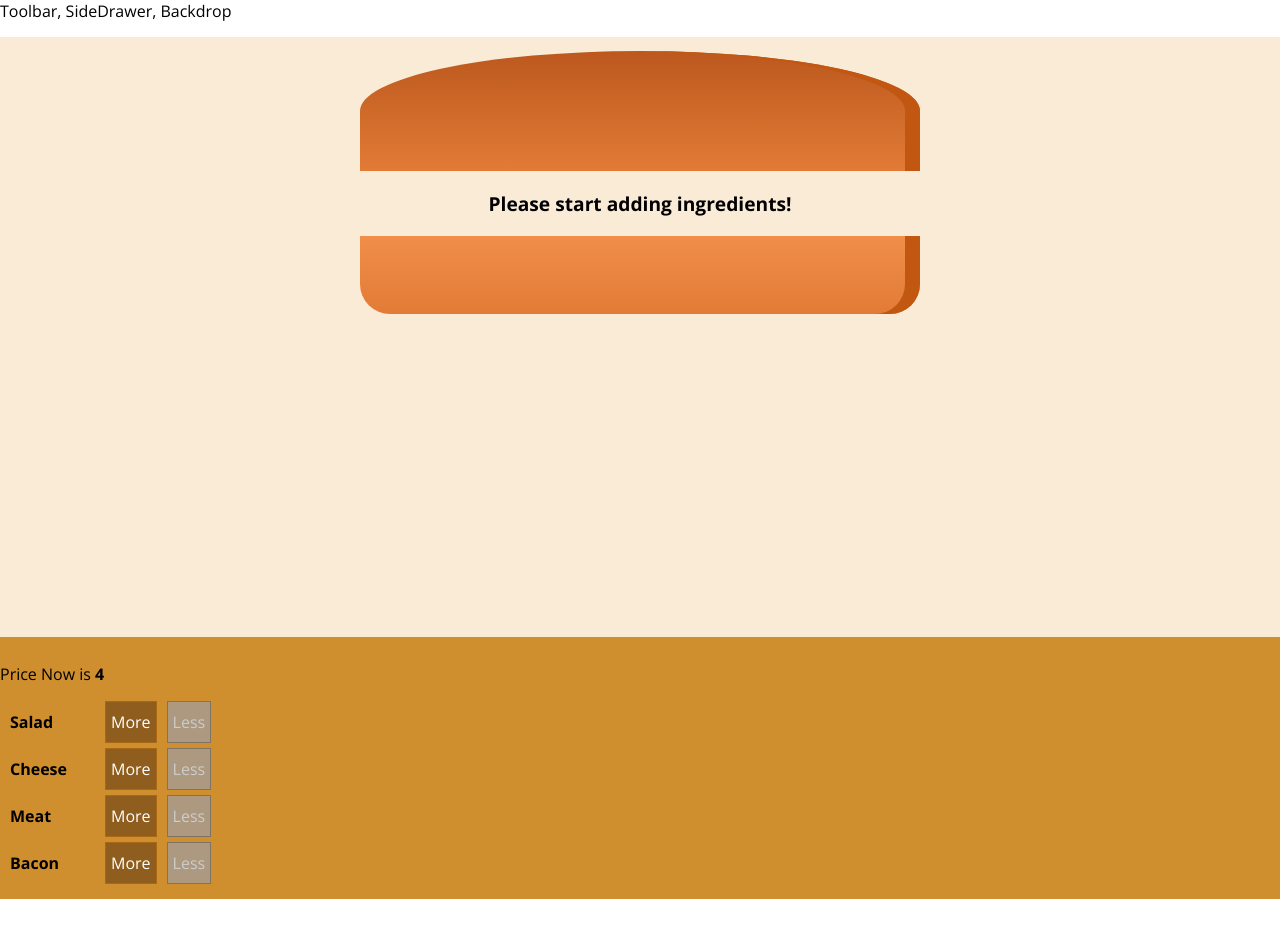
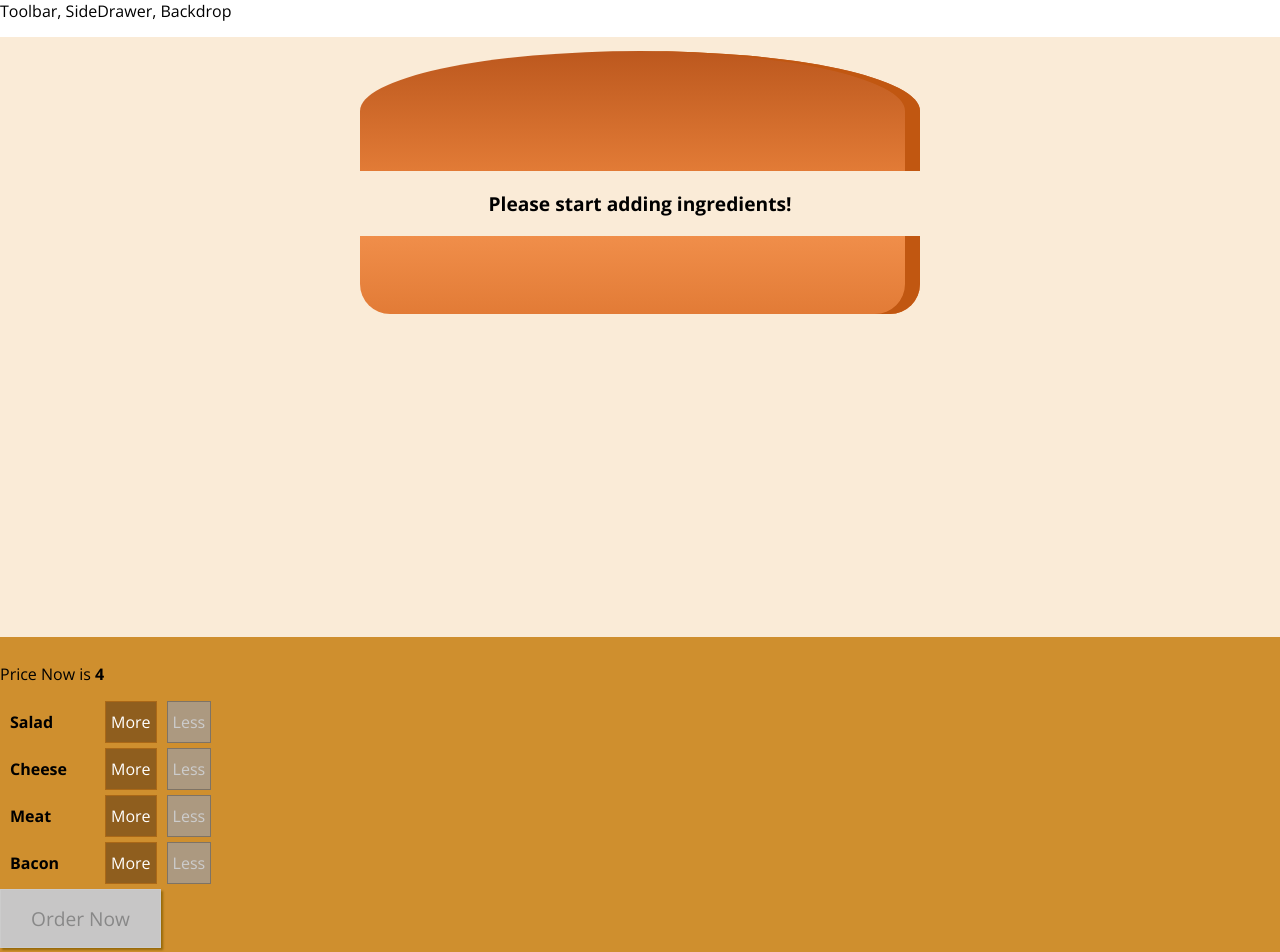
Before and after one commit to karthiks/build-a-burger, a React (Create React App) app: page / in a window 1280 px wide. Shown: the top 952 px of the page. Before the commit the page ends 899 px from the top, so only its background shows below. Built offline with nearby package versions, Linux system fonts and the light colour scheme.

Commit message:
Added Order Button and PropTypes validation for ingredientsMenu component

```diff
--- a/src/stateless/ingredientsMenu.js
+++ b/src/stateless/ingredientsMenu.js
@@ -1,6 +1,7 @@
-import React from 'react'
-import IngredientsMenuItem from './ingredientsMenuItem'
+import React from 'react';
+import IngredientsMenuItem from './ingredientsMenuItem';
 import classes from './ingredientsMenu.module.css';
+import PropTypes from 'prop-types';
 
 const controls = [
     { label: 'Salad', type: 'salad' },
@@ -10,6 +11,10 @@ const controls = [
 ];
 
 const IngredientsMenu = (props) => {
+    const inglst = props.ingredients;
+    const ingredientsAddedCount = Object.keys(inglst)
+        .map(k => inglst[k])
+        .reduce((sum,v)=>sum+v,0);
     return (
         <div className={classes.BuildControls}>
             <p>Price Now is <strong>{props.price}</strong></p>
@@ -27,8 +32,32 @@ const IngredientsMenu = (props) => {
                 )
             })
         }
+            <button
+                className={classes.OrderButton}
+                disabled={ingredientsAddedCount<1}
+            > Order Now </button>
         </div>
     );
 };
 
+IngredientsMenu.propTypes = {
+    ingredients: function (props, propName, componentName) {
+        const ingredients = props[propName];
+        const ingredientsList = Object.keys(ingredients);
+        if (typeof (ingredients) !== typeof ({})) {
+            return new Error(`Invalid prop "${propName}" supplied to "${componentName}". Validation Failed!`);
+        }
+        const predefinedIngredients = ["salad", "bacon", "cheese", "meat"];
+        const hasUnknownIngredients = ing => !predefinedIngredients.includes(ing);
+        const undefinedIngredients = ingredientsList.filter(k => hasUnknownIngredients(k));
+        if (undefinedIngredients.length > 0) {
+            return new Error(`Invalid prop "${propName}" supplied to "${componentName}".
+            Validation Failed because of unknown ingredients like "${undefinedIngredients}"`);
+        }
+    },
+    price: PropTypes.number.isRequired,
+    addIngredient: PropTypes.func.isRequired,
+    removeIngredient: PropTypes.func.isRequired
+}
+
 export default IngredientsMenu;
```
